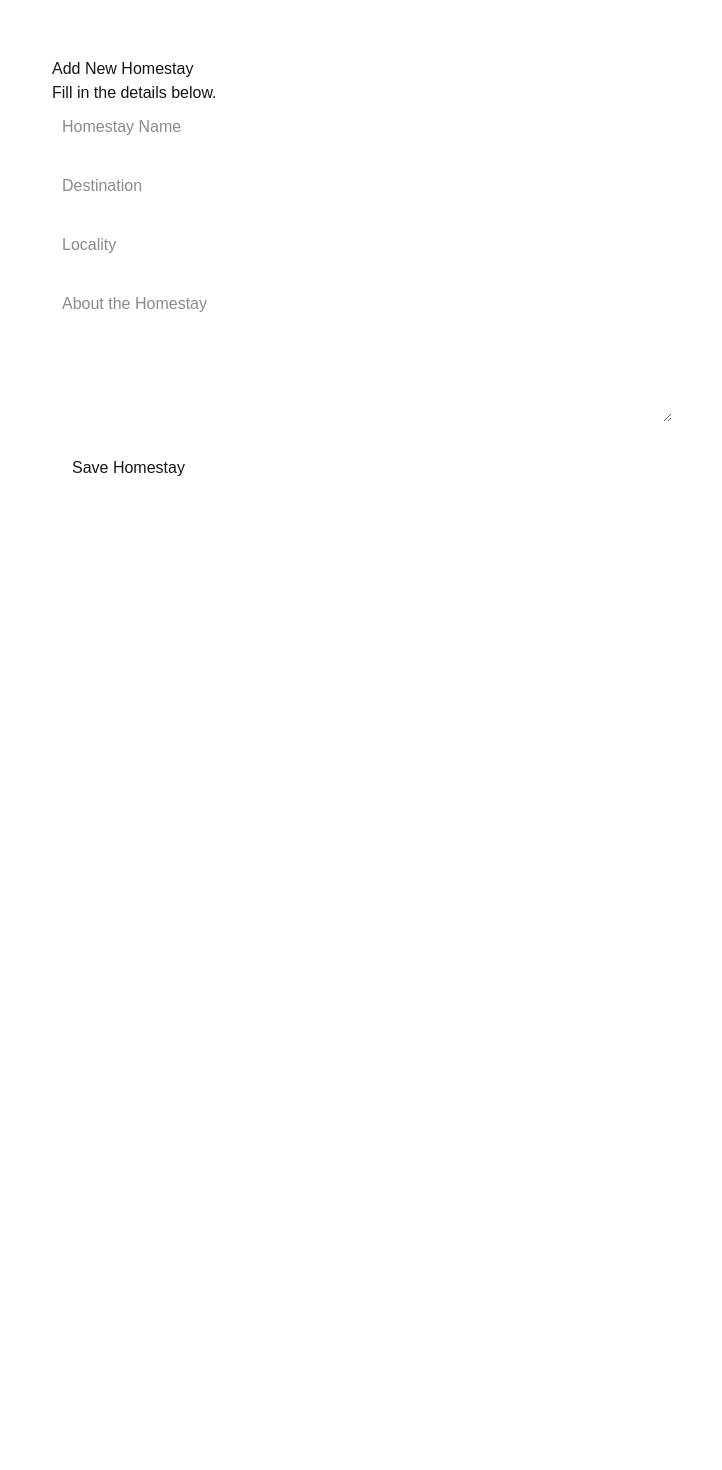
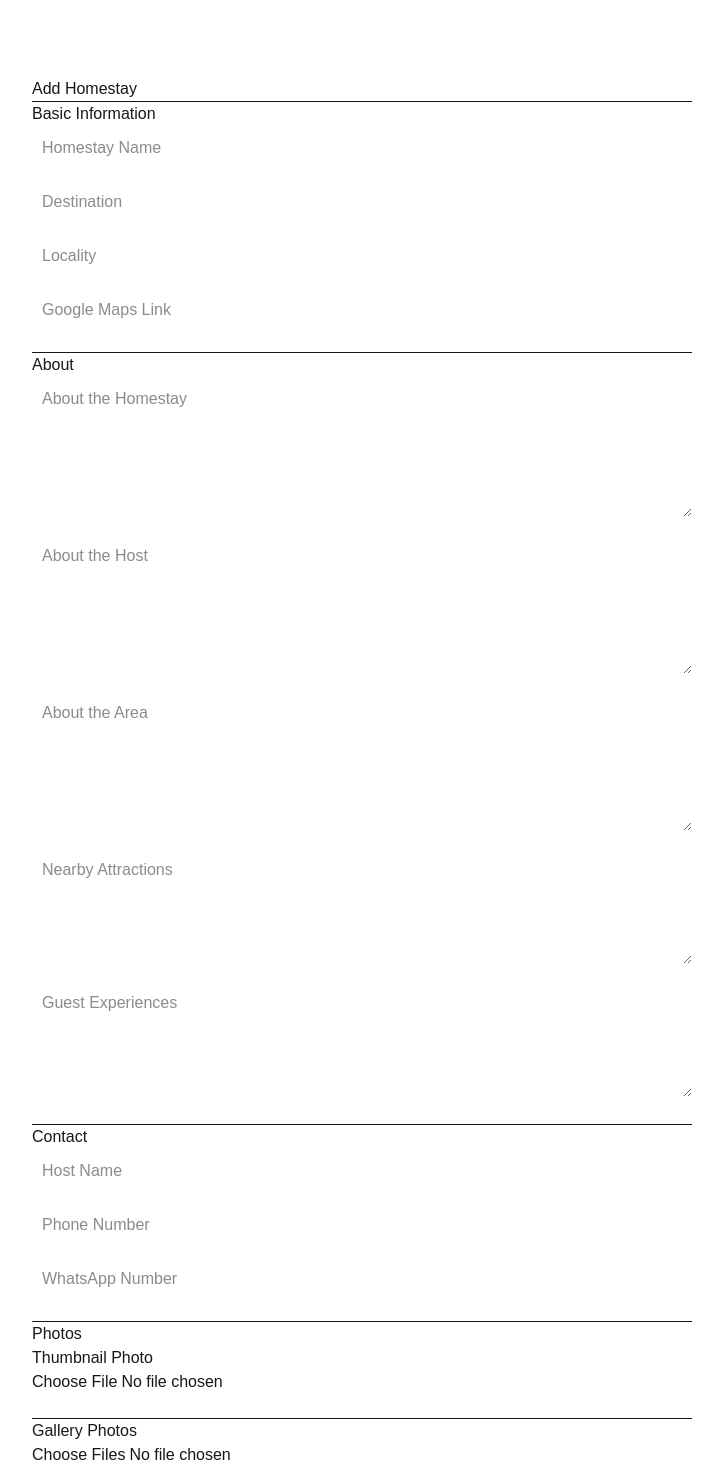
Before and after one commit to Sharp1991/Gone, a Next.js app: page /editor/add-homestay in a window 1280 px wide. Shown: the part 80-1550 px from the top of the page, without its empty margins (278-1000 px from the left). Before the commit the page ends 800 px from the top, so only its background shows below. Built offline with nearby package versions, Linux system fonts and the light colour scheme.

Commit message:
Updated editor pages

```diff
--- a/app/editor/add-homestay/page.tsx
+++ b/app/editor/add-homestay/page.tsx
@@ -1,42 +1,244 @@
+"use client";
+
+import { useState } from "react";
+import { supabase } from "@/lib/supabase";
+
 export default function AddHomestay() {
+  const [loading, setLoading] = useState(false);
+
+  const [title, setTitle] = useState("");
+  const [destination, setDestination] = useState("");
+  const [location, setLocation] = useState("");
+
+  const [description, setDescription] = useState("");
+  const [aboutHost, setAboutHost] = useState("");
+  const [aboutArea, setAboutArea] = useState("");
+  const [nearbyAttractions, setNearbyAttractions] = useState("");
+  const [guestExperiences, setGuestExperiences] = useState("");
+
+  const [hostName, setHostName] = useState("");
+  const [contact, setContact] = useState("");
+  const [whatsapp, setWhatsapp] = useState("");
+  const [googleMaps, setGoogleMaps] = useState("");
+
+  const [thumbnail, setThumbnail] = useState<File | null>(null);
+  const [gallery, setGallery] = useState<File[]>([]);
+  async function saveHomestay() {
+    setLoading(true);
+
+    const { error } = await supabase
+      .from("properties")
+      .insert([
+        {
+          title,
+          destination,
+          location,
+          description,
+          about_host: aboutHost,
+          about_area: aboutArea,
+          nearby_attractions: nearbyAttractions,
+          guest_experiences: guestExperiences,
+          host_name: hostName,
+          contact,
+          whatsapp,
+          google_maps: googleMaps,
+        },
+      ]);
+
+    setLoading(false);
+
+    if (error) {
+      alert(error.message);
+      return;
+    }
+
+    alert("Homestay added successfully!");
+  }
+
   return (
-    <main style={{ padding: "40px", maxWidth: "700px", margin: "auto" }}>
-      <h1>Add New Homestay</h1>
+    <main
+      style={{
+        maxWidth: "700px",
+        margin: "40px auto",
+        padding: "20px",
+      }}
+    >
+      <h1>Add Homestay</h1>
+      <hr />
 
-      <p>Fill in the details below.</p>
+      <h2>Basic Information</h2>
 
       <input
         type="text"
         placeholder="Homestay Name"
-        style={{ width: "100%", padding: "10px", marginBottom: "15px" }}
+        value={title}
+        onChange={(e) => setTitle(e.target.value)}
+        style={{ width: "100%", padding: "10px", marginBottom: "10px" }}
       />
 
       <input
         type="text"
         placeholder="Destination"
-        style={{ width: "100%", padding: "10px", marginBottom: "15px" }}
+        value={destination}
+        onChange={(e) => setDestination(e.target.value)}
+        style={{ width: "100%", padding: "10px", marginBottom: "10px" }}
       />
 
       <input
         type="text"
         placeholder="Locality"
-        style={{ width: "100%", padding: "10px", marginBottom: "15px" }}
+        value={location}
+        onChange={(e) => setLocation(e.target.value)}
+        style={{ width: "100%", padding: "10px", marginBottom: "10px" }}
+      />
+
+      <input
+        type="text"
+        placeholder="Google Maps Link"
+        value={googleMaps}
+        onChange={(e) => setGoogleMaps(e.target.value)}
+        style={{ width: "100%", padding: "10px", marginBottom: "20px" }}
+      />
+      <hr />
+
+      <h2>About</h2>
+
+      <textarea
+        placeholder="About the Homestay"
+        value={description}
+        onChange={(e) => setDescription(e.target.value)}
+        rows={5}
+        style={{ width: "100%", padding: "10px", marginBottom: "10px" }}
       />
 
       <textarea
-        placeholder="About the Homestay"
+        placeholder="About the Host"
+        value={aboutHost}
+        onChange={(e) => setAboutHost(e.target.value)}
         rows={5}
-        style={{ width: "100%", padding: "10px", marginBottom: "15px" }}
+        style={{ width: "100%", padding: "10px", marginBottom: "10px" }}
       />
 
-      <button
+      <textarea
+        placeholder="About the Area"
+        value={aboutArea}
+        onChange={(e) => setAboutArea(e.target.value)}
+        rows={5}
+        style={{ width: "100%", padding: "10px", marginBottom: "10px" }}
+      />
+
+      <textarea
+        placeholder="Nearby Attractions"
+        value={nearbyAttractions}
+        onChange={(e) => setNearbyAttractions(e.target.value)}
+        rows={4}
+        style={{ width: "100%", padding: "10px", marginBottom: "10px" }}
+      />
+
+      <textarea
+        placeholder="Guest Experiences"
+        value={guestExperiences}
+        onChange={(e) => setGuestExperiences(e.target.value)}
+        rows={4}
+        style={{ width: "100%", padding: "10px", marginBottom: "20px" }}
+      />
+      <hr />
+
+      <h2>Contact</h2>
+
+      <input
+        type="text"
+        placeholder="Host Name"
+        value={hostName}
+        onChange={(e) => setHostName(e.target.value)}
+        style={{ width: "100%", padding: "10px", marginBottom: "10px" }}
+      />
+
+      <input
+        type="text"
+        placeholder="Phone Number"
+        value={contact}
+        onChange={(e) => setContact(e.target.value)}
+        style={{ width: "100%", padding: "10px", marginBottom: "10px" }}
+      />
+
+      <input
+        type="text"
+        placeholder="WhatsApp Number"
+        value={whatsapp}
+        onChange={(e) => setWhatsapp(e.target.value)}
+        style={{ width: "100%", padding: "10px", marginBottom: "20px" }}
+      />
+<hr />
+
+<h2>Photos</h2>
+
+<h3>Thumbnail Photo</h3>
+
+<input
+  type="file"
+  accept="image/*"
+  onChange={(e) => {
+    if (e.target.files && e.target.files.length > 0) {
+      setThumbnail(e.target.files[0]);
+    }
+  }}
+/>
+
+<br />
+<br />
+
+{thumbnail && (
+  <p>
+    Selected: <strong>{thumbnail.name}</strong>
+  </p>
+)}
+
+<hr />
+
+<h3>Gallery Photos</h3>
+
+<input
+  type="file"
+  accept="image/*"
+  multiple
+  onChange={(e) => {
+    if (e.target.files) {
+      setGallery(Array.from(e.target.files));
+    }
+  }}
+/>
+
+<br />
+<br />
+
+{gallery.length > 0 && (
+  <div>
+    <strong>{gallery.length} photo(s) selected</strong>
+
+    <ul>
+      {gallery.map((photo, index) => (
+        <li key={index}>{photo.name}</li>
+      ))}
+    </ul>
+  </div>
+)}
+
+<br />
+
+     <button
+        onClick={saveHomestay}
+        disabled={loading}
         style={{
-          padding: "12px 20px",
+          width: "100%",
+          padding: "15px",
+          fontSize: "16px",
           cursor: "pointer",
         }}
       >
-        Save Homestay
+        {loading ? "Saving..." : "Save Homestay"}
       </button>
+
     </main>
   );
 }
--- a/app/editor/page.tsx
+++ b/app/editor/page.tsx
@@ -1,36 +1,68 @@
-export default function Editor() {
+"use client";
+
+import Link from "next/link";
+
+export default function EditorPage() {
   return (
-    <main style={{ padding: "40px", maxWidth: "400px", margin: "auto" }}>
-      <h1>Editor Login</h1>
+    <main
+      style={{
+        maxWidth: "700px",
+        margin: "50px auto",
+        padding: "20px",
+        fontFamily: "sans-serif",
+      }}
+    >
+      <h1>GooNortheast Editor</h1>
 
-      <input
-        type="email"
-        placeholder="Email"
+      <p>Manage homestays and website content.</p>
+
+      <hr style={{ margin: "20px 0" }} />
+
+      <div
+        style={{
+          display: "flex",
+          flexDirection: "column",
+          gap: "15px",
+        }}
+      >
+        <Link href="/editor/add-homestay">
+          <button
             style={{
               width: "100%",
-          padding: "10px",
-          marginBottom: "15px",
+              padding: "15px",
+              fontSize: "16px",
+              cursor: "pointer",
             }}
-      />
+          >
+            ➕ Add Homestay
+          </button>
+        </Link>
 
-      <input
-        type="password"
-        placeholder="Password"
+        <Link href="/editor/dashboard">
+          <button
             style={{
               width: "100%",
-          padding: "10px",
-          marginBottom: "15px",
+              padding: "15px",
+              fontSize: "16px",
+              cursor: "pointer",
             }}
-      />
+          >
+            📋 Manage Homestays
+          </button>
+        </Link>
 
         <button
           style={{
             width: "100%",
-          padding: "10px",
+            padding: "15px",
+            fontSize: "16px",
+            cursor: "pointer",
           }}
+          onClick={() => alert("Logout will be added later")}
         >
-        Login
+          🚪 Logout
         </button>
+      </div>
     </main>
   );
 }
```
Lines whose indentation alone changed are shown as unchanged.
